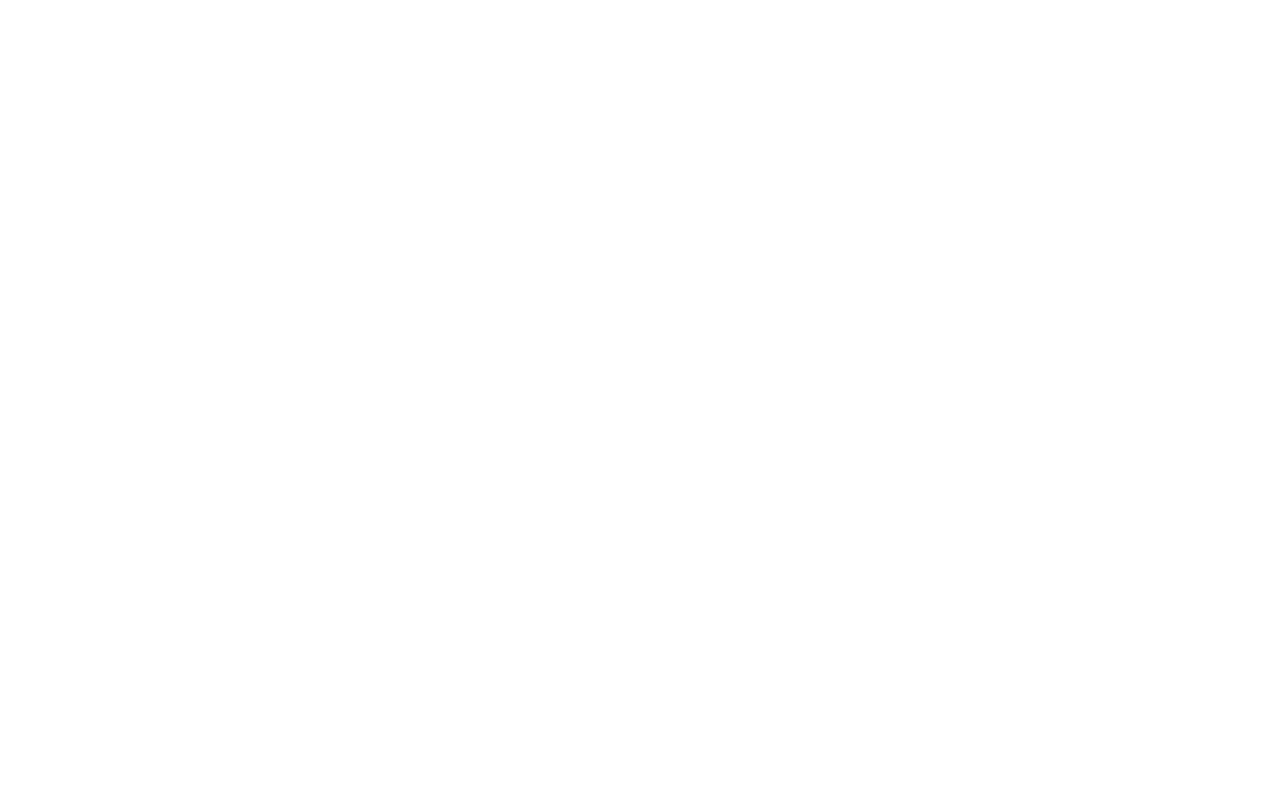
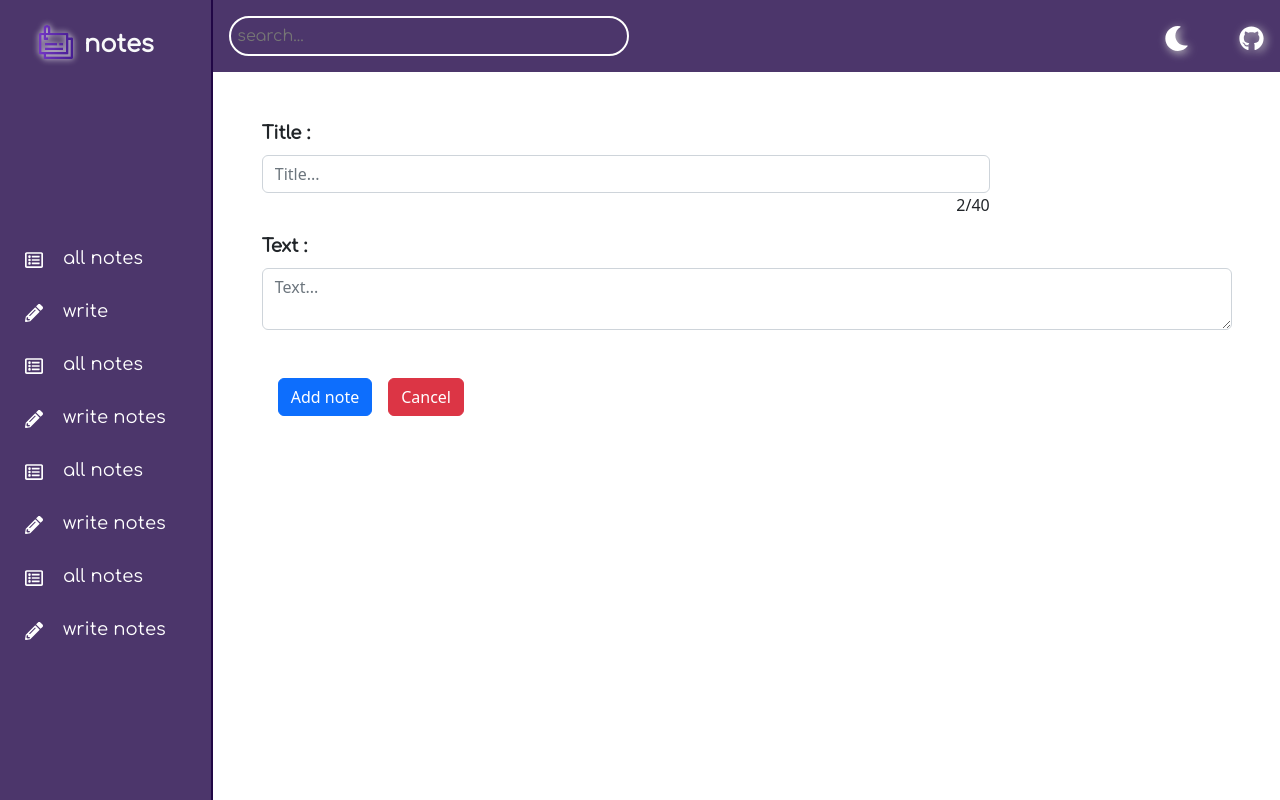
Before and after one commit to Masiha-mohammadpoor/note-app, a React (Create React App) app: page /write in a window 1280 px wide. Before the commit this address had no page. Built offline with nearby package versions, Linux system fonts and the light colour scheme.

Commit message:
created write component

```diff
--- a/src/App.js
+++ b/src/App.js
@@ -1,15 +1,16 @@
 import Home from "./components/Home/Home";
-import Header from "./components/Header/Header";
-import Menu from "./components/Menu/Menu";
+import Write from "./components/Write/Write";
 import Layout from "./Layout/Layout";
 import {Routes , Route} from "react-router-dom";
 
 const App = () => {
     return (
         <>
-            <Routes>
-                <Route path="/" element={<Layout/>}/>
-            </Routes>
+        <Routes>
+        <Route path="/" element={<Home/>}/>
+        <Route path="/notes" element={<Layout></Layout>}/>
+        <Route path="/write" element={<Layout><Write/></Layout>}/>
+        </Routes>
         </>
     );
 }
--- a/src/Layout/Layout.jsx
+++ b/src/Layout/Layout.jsx
@@ -1,6 +1,7 @@
 import Header from "../components/Header/Header";
 import Menu from "../components/Menu/Menu";
 import Col from 'react-bootstrap/Col';
+import Row from 'react-bootstrap/Row';
 
 
 const Layout = ({children}) => {
@@ -9,9 +10,9 @@
         <>
             <Menu/>
             <Header/>
-            <Col xs={10} className="main">
-                <main>
-
+            <Col xs={10} className="main m-0">
+                <main className="m-0">
+                    {children}
                 </main>
             </Col>
         </>
--- a/src/components/Header/Header.jsx
+++ b/src/components/Header/Header.jsx
@@ -6,7 +6,7 @@
 const Header = () => {
 
     return (
-        <Col xs={10} className="float-end position-fixed end-0">
+        <Col xs={10} className="float-end">
             <header className={`${styles.header} w-100 d-flex justify-content-between align-content-center p-3`}>
                 <input type="search" placeholder="search..." className={styles.searchBox} />
                 <div className={`d-flex justify-content-between align-items-center ${styles.options}`}>
--- a/src/components/Header/header.module.scss
+++ b/src/components/Header/header.module.scss
@@ -3,7 +3,7 @@
 
 .header {
     background-color: $mainC;
-    z-index:10;
+    margin:0;
 
 
     .searchBox {
--- a/src/components/Home/Home.jsx
+++ b/src/components/Home/Home.jsx
@@ -6,6 +6,7 @@
 import Row from 'react-bootstrap/Row';
 import Col from 'react-bootstrap/Col';
 import Button from 'react-bootstrap/Button';
+import {Link} from "react-router-dom";
 
 const Home = () => {
     return (
@@ -21,9 +22,9 @@
                 <Container className="mt-3">
                     <Row className="d-flex justify-content-between align-items-center">
                         <Col xs={6} className={styles.textsContainer}>
-                            <h2 className="fw-bold">Write your notes here and save forever !!!</h2>
-                            <h5 className="text-secondary">Take a big step towards success by writing notes, ideas, and daily tasks</h5>
-                            <Button className={styles.Button}>Get Started</Button>
+                            <h2 className="fw-bold lh-base">Write your notes here and save forever !!!</h2>
+                            <h5 className="text-secondary lh-base">Take a big step towards success by writing notes, ideas, and daily tasks</h5>
+                            <Link to="/notes"><Button className={styles.Button}>Get Started</Button></Link>
                         </Col>
                         <Col xs={6} className={styles.imgContainer}>
                             <div>
--- a/src/components/Menu/Menu.jsx
+++ b/src/components/Menu/Menu.jsx
@@ -2,6 +2,7 @@
 import Col from "react-bootstrap/Col";
 import Logo from "../../assets/image/logo.png";
 import {FaRegListAlt , FaPencilAlt} from "react-icons/fa";
+import {Link} from "react-router-dom";
 
 const Menu = () => {
     return (
@@ -14,14 +15,14 @@
 
                 <div className={`w-100 ${styles.list}`}>
                     <ul className=" d-flex justify-content-evenly align-items-start flex-column p-0 m-0">
-                        <li><a href="#"><span><FaRegListAlt/></span>all notes</a></li>
-                        <li><a href="#"><span><FaPencilAlt/></span>write notes</a></li>
-                        <li><a href="#"><span><FaRegListAlt/></span>all notes</a></li>
-                        <li><a href="#"><span><FaPencilAlt/></span>write notes</a></li>
-                        <li><a href="#"><span><FaRegListAlt/></span>all notes</a></li>
-                        <li><a href="#"><span><FaPencilAlt/></span>write notes</a></li>
-                        <li><a href="#"><span><FaRegListAlt/></span>all notes</a></li>
-                        <li><a href="#"><span><FaPencilAlt/></span>write notes</a></li>
+                        <li><Link to="/notes"><span><FaRegListAlt/></span>all notes</Link></li>
+                        <li><Link to="/write"><span><FaPencilAlt/></span>write</Link></li>
+                        <li><Link to="#"><span><FaRegListAlt/></span>all notes</Link></li>
+                        <li><Link to="#"><span><FaPencilAlt/></span>write notes</Link></li>
+                        <li><Link to="#"><span><FaRegListAlt/></span>all notes</Link></li>
+                        <li><Link to="#"><span><FaPencilAlt/></span>write notes</Link></li>
+                        <li><Link to="#"><span><FaRegListAlt/></span>all notes</Link></li>
+                        <li><Link to="#"><span><FaPencilAlt/></span>write notes</Link></li>
                     </ul>
                 </div>
 
--- a/src/components/Menu/menu.module.scss
+++ b/src/components/Menu/menu.module.scss
@@ -41,6 +41,8 @@
                     background-color:rgba(0 , 0 , 0 , .2);
                 }
             a{
+                display : inline-block;
+                @include wh(100% , 100% , 0);
                 color:#fff;
                 text-decoration: none;
                 font-size: 18px;
--- /dev/null
+++ b/src/components/Write/Write.jsx
@@ -0,0 +1,24 @@
+import Form from 'react-bootstrap/Form';
+import Button from 'react-bootstrap/Button';
+import styles from "./write.module.scss";
+
+const Write = () => {
+    return (
+        <div>
+            <div></div>
+            <Form>
+                <div  className="m-5">
+                <Form.Label className={styles.inputLabel}>Title :</Form.Label>
+                <Form.Control type="text" className={"w-75"} placeholder='Title...'/>
+                <p className="w-75 d-flex justify-content-end">2/40</p>
+                <Form.Label className={styles.inputLabel}>Text :</Form.Label>
+                <Form.Control placeholder="Text..." as="textarea" className={`${styles.textarea} mb-5`}></Form.Control>
+                <Button styles={{fontFamily : "comfortaa"}} className="mx-3">Add note</Button>
+                <Button styles={{fontFamily : "comfortaa"}} variant='danger' className="writeBtn">Cancel</Button>
+                </div>
+            </Form>
+        </div>
+    );
+}
+
+export default Write;
--- /dev/null
+++ b/src/components/Write/write.module.scss
@@ -0,0 +1,13 @@
+@import "../../mixin";
+
+.textarea {
+    width: 90%;
+}
+
+.inputLabel{
+    @include font(18px , 600 , comfortaa);
+}
+
+.input{
+    font-size : 20px;
+}
--- a/src/index.css
+++ b/src/index.css
@@ -19,12 +19,10 @@
 
 
 .main{
-    z-index: -1;
-    position : relative;
     height:fit-content;
-    top : 70px;
+    position:relative;
     left : 16.7%;
-    overflow:hidden;
+    overflow-x:hidden;
 }
 
 .main main {
```
